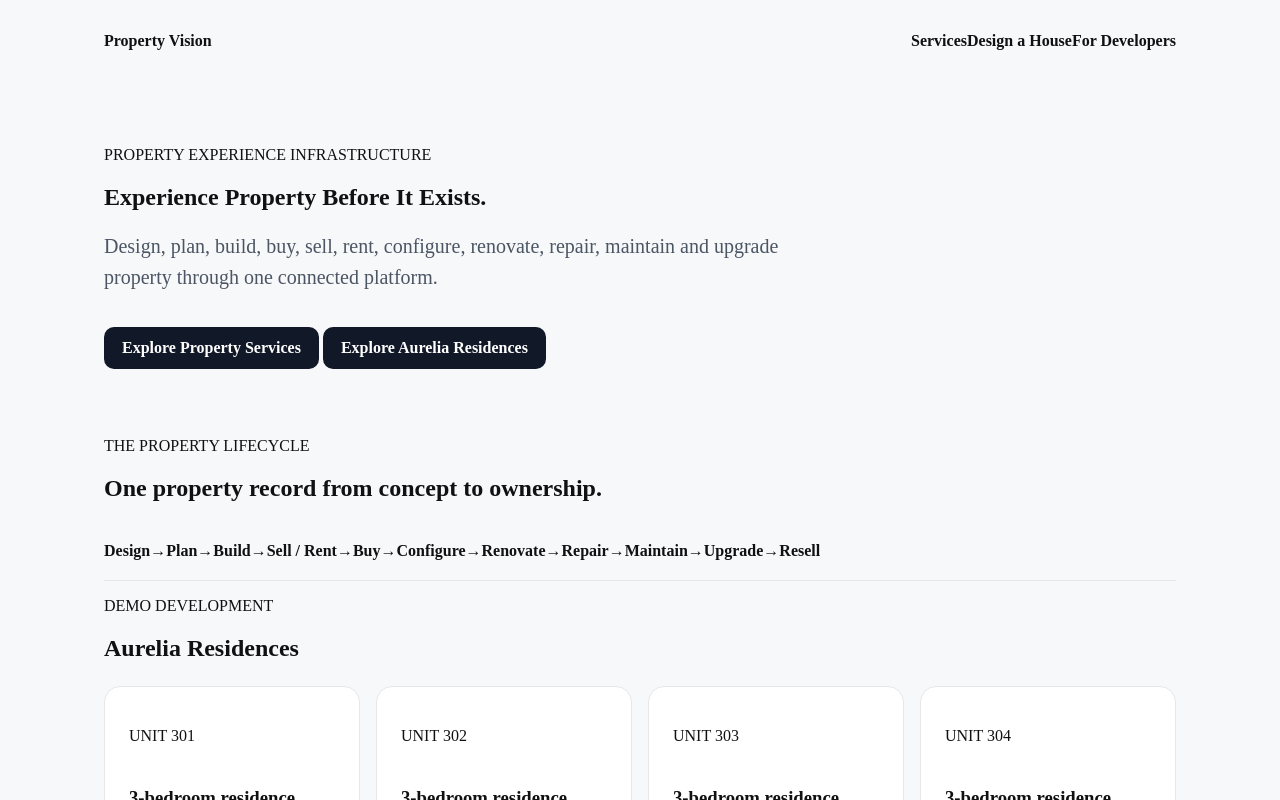
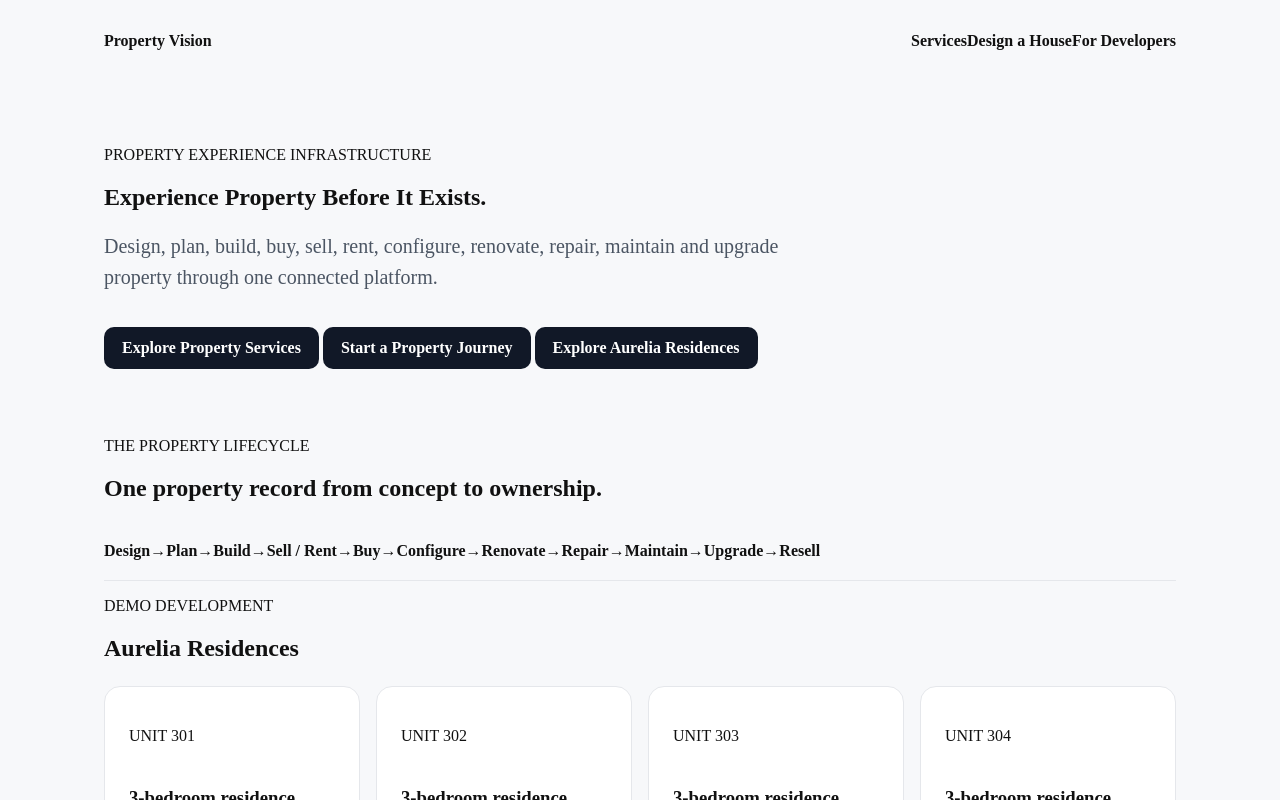
Before and after one commit to stpeter614-netizen/property-vision, a Next.js app: page / in a window 1280 px wide. Shown: the top 800 px of the page. Built offline with nearby package versions, Linux system fonts and the light colour scheme.

Commit message:
Connect homepage to lifecycle journey entry point

```diff
--- a/app/page.tsx
+++ b/app/page.tsx
@@ -12,7 +12,7 @@ export default function Home() {
           <p className="eyebrow">PROPERTY EXPERIENCE INFRASTRUCTURE</p>
           <h1>Experience Property Before It Exists.</h1>
           <p className="lead">Design, plan, build, buy, sell, rent, configure, renovate, repair, maintain and upgrade property through one connected platform.</p>
-          <div><a className="button" href="/services">Explore Property Services</a> <a className="button" href="/projects/aurelia-residences">Explore Aurelia Residences</a></div>
+          <div><a className="button" href="/services">Explore Property Services</a> <a className="button" href="/start">Start a Property Journey</a> <a className="button" href="/projects/aurelia-residences">Explore Aurelia Residences</a></div>
         </div>
       </section>
       <section>
```
